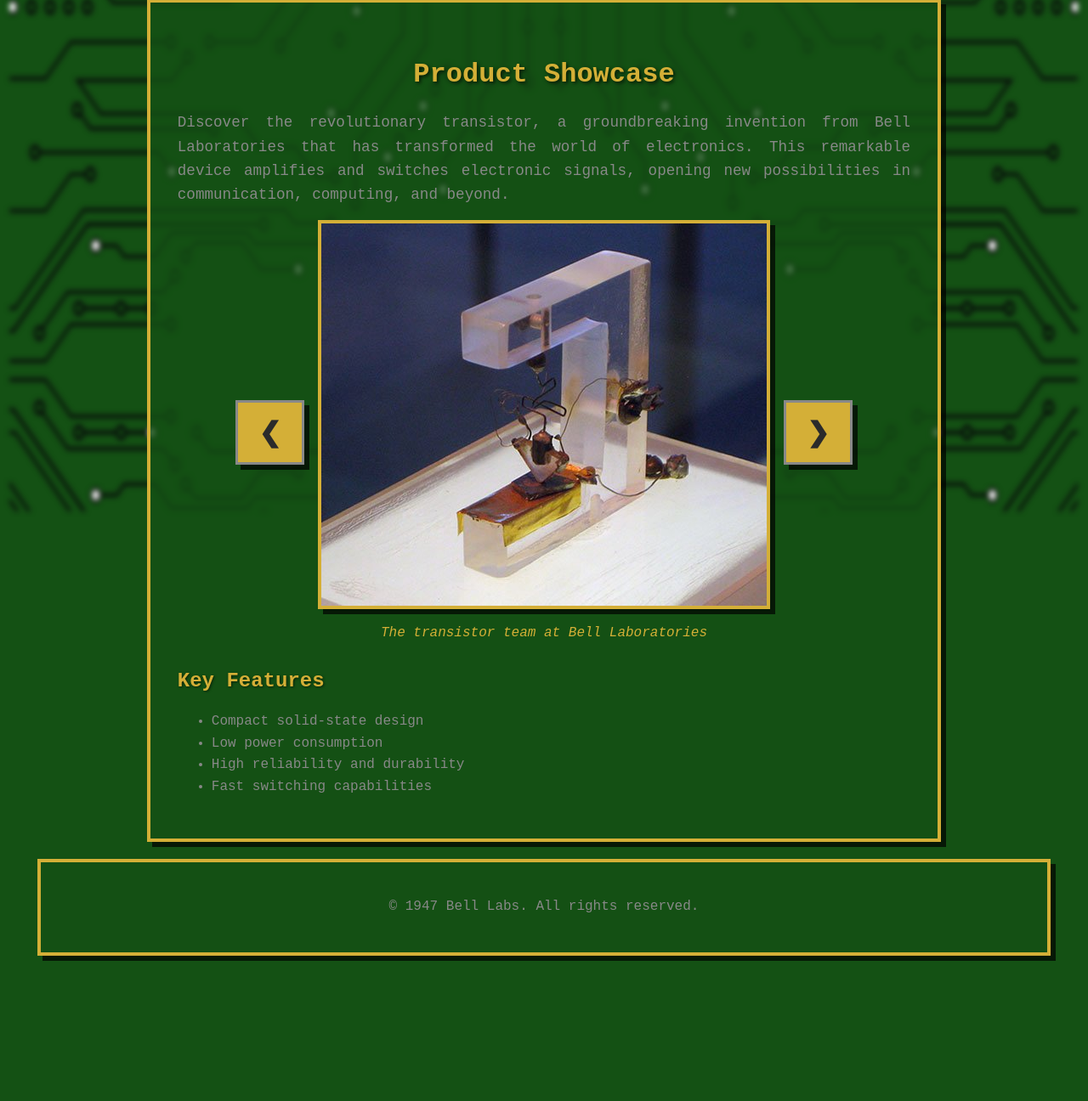
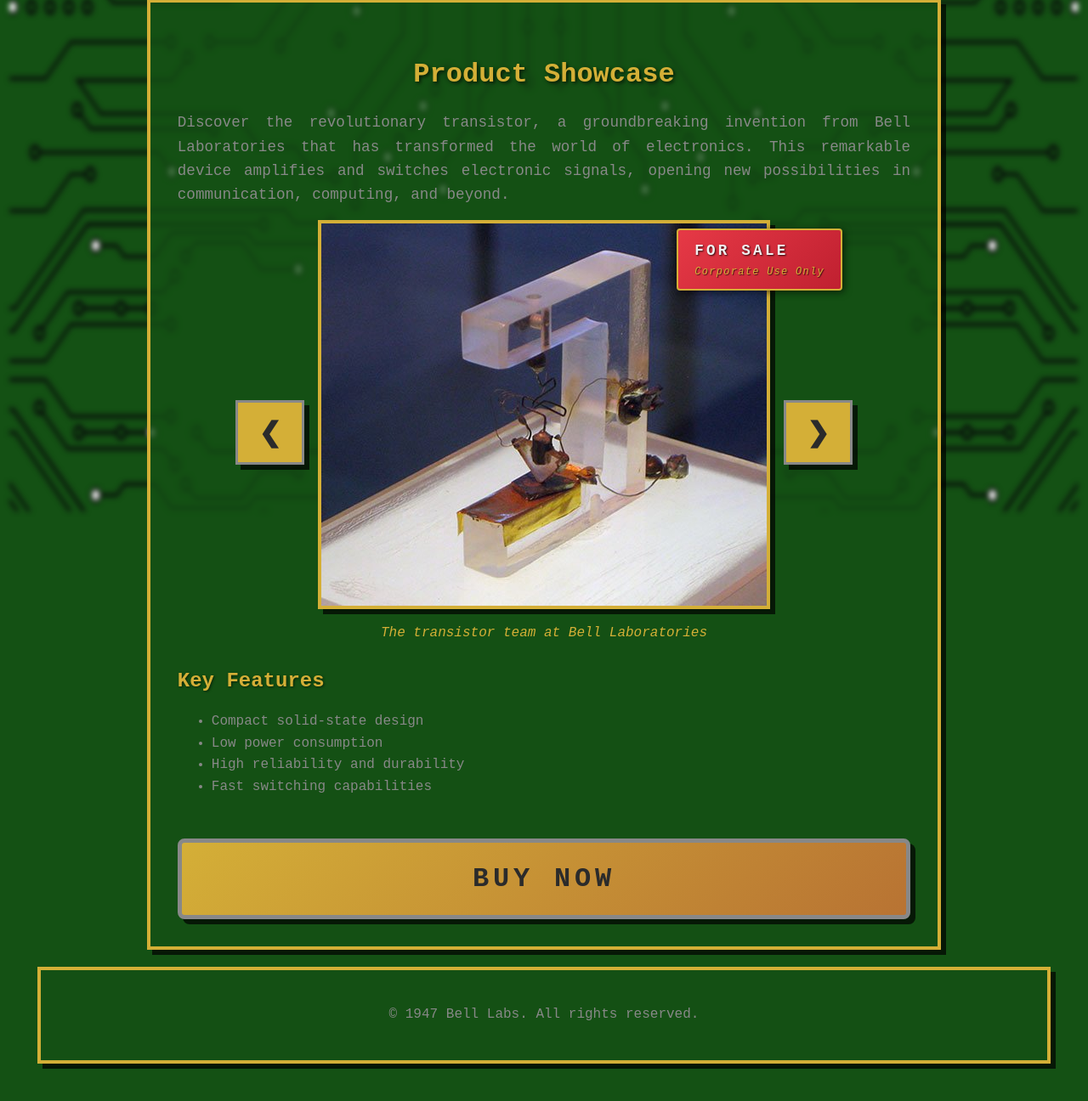
Before and after one commit to Magpie512/Comp1002, a PHP site: page / in a window 1280 px wide. Shown: the part 198-1494 px from the top of the page at 85% size. Before the commit the page ends 1329 px from the top, so only its background shows below. Run offline with PHP 8.4, Linux system fonts and the light colour scheme.

Commit message:
Add files via upload

```diff
--- a/Transistor/index.html
+++ b/Transistor/index.html
@@ -32,14 +32,19 @@
     </header>
 
     <main>
-        <section id="product_showcase" class="content-section">
+        <section id="product_showcase" class="content-section" style="display: block;">
             <h2>Product Showcase</h2>
+
             <div class="showcase-content"></div>
             <p>Discover the revolutionary transistor, a groundbreaking invention from Bell Laboratories that has
                 transformed the world of electronics. This remarkable device amplifies and switches electronic signals,
                 opening new possibilities in communication, computing, and beyond.</p>
             </div>
             <figure class="image-gallery">
+                <div class="for-sale-banner">
+                    <div class="sale-sign">FOR SALE</div>
+                    <div class="sale-subtitle">Corporate Use Only</div>
+                </div>
                 <button class="gallery-btn prev-btn" onclick="changeImage(-1)">❮</button>
                 <div class="gallery-container">
                     <img id="gallery-image" src="img/transistor-physicists-John-Bardeen-American-William-B.jpg"
@@ -58,6 +63,8 @@
                     <li>Fast switching capabilities</li>
                 </ul>
             </div>
+
+            <button class="buy-now-btn">BUY NOW</button>
         </section>
 
         <!-- Similar Products -->
@@ -69,13 +76,19 @@
                 <button class="gallery-btn prev-btn" onclick="changeSimilarProduct(-1)">❮</button>
                 <div class="product-container">
                     <div id="similar-product-display" class="similar-product-display">
-                        <h3 id="product-title">Diodes (Rectifiers)</h3>
-                        <p id="product-description">Semiconductor devices that allow current to flow in one direction, essential for converting AC to DC power and signal processing.</p>
+                        <h3 id="product-title">Electret Microphone</h3>
+                        <p id="product-description">An electret microphone is a type of condenser microphone that uses a
+                            permanently charged material to convert sound waves into electrical signals.</p>
+                        <figure>
+                            <img id="product-image" src="img/Electret_condenser_microphone_capsules.jpg"
+                                alt="An early microphone" class="similar-product-image">
+                            <!-- https://en.wikipedia.org/wiki/Electret_microphone#/media/File:Electret_condenser_microphone_capsules.jpg-->
+                            <figcaption id="product-caption">Internal structure of an electret microphone</figcaption>
+                        </figure>
                         <ul id="product-features">
-                            <li>One-way current flow</li>
-                            <li>Voltage regulation</li>
-                            <li>Signal detection and mixing</li>
-                            <li>Protection against reverse polarity</li>
+                            <li>Compact and Low Cost</li>
+                            <li>Clear Audio Capture</li>
+                            <li>No Need for External Power</li>
                         </ul>
                     </div>
                 </div>
@@ -88,21 +101,141 @@
             <h2>Applications</h2>
             <p>The transistor is widely used in various applications, from radios and televisions to computers and
             mobile devices, revolutionizing the way we communicate and process information.</p>
+
+            <div class="features">
+            <h3>Communication Devices</h3>
+            <ul>
+                <li>Radio receivers and transmitters</li>
+                <li>Telephone switching systems</li>
+                <li>Television broadcasting equipment</li>
+                <li>Signal amplification circuits</li>
+            </ul>
+            </div>
+
+            <div class="features">
+            <h3>Computing Systems</h3>
+            <ul>
+                <li>Digital logic gates and processors</li>
+                <li>Memory storage devices</li>
+                <li>Integrated circuits and microchips</li>
+                <li>High-speed data processing</li>
+            </ul>
+            </div>
+
+            <div class="features">
+            <h3>Consumer Electronics</h3>
+            <ul>
+                <li>Portable radios and audio equipment</li>
+                <li>Hearing aids and medical devices</li>
+                <li>Control systems and automation</li>
+                <li>Power regulation circuits</li>
+            </ul>
+            </div>
+
+            <div class="features">
+            <h3>Industrial Applications</h3>
+            <ul>
+                <li>Motor control systems</li>
+                <li>Sensor signal processing</li>
+                <li>Power conversion and regulation</li>
+                <li>Instrumentation and measurement devices</li>
+            </ul>
+            </div>
         </section>
 
         <!-- Demonstration -->
         <section id="demonstration" class="content-section" style="display:none;">
             <h2>How It Works</h2>
-            <p>The transistor operates by using semiconductor materials to control the flow of electrical current. It
-                consists of three layers: the emitter, base, and collector, which work together to amplify or switch
-                signals.</p>
+            <p>The transistor is a semiconductor device that revolutionized electronics by controlling electrical
+                current flow through three distinct layers of material.</p>
+
+            <figure class="demonstration-image">
+                <img src="img/pickard.gif" alt="NPN Transistor Structure">
+                <!-- https://memorial.bellsystem.com/belllabs_transistor1.html -->
+            </figure>
+
+            <div class="features">
+                <h3>Core Components</h3>
+                <ul>
+                    <li><strong>Emitter:</strong> Provides charge carriers (electrons or holes) to the system</li>
+                    <li><strong>Base:</strong> Controls the flow of carriers between emitter and collector</li>
+                    <li><strong>Collector:</strong> Receives charge carriers and produces the output signal</li>
+                </ul>
+            </div>
+
+            <div class="features">
+                <h3>Operating Principles</h3>
+                <ul>
+                    <li><strong>Amplification:</strong> A small current at the base controls a larger current between
+                        emitter and collector</li>
+                    <li><strong>Switching:</strong> By changing the base voltage, the transistor can rapidly turn
+                        current flow on or off</li>
+                    <li><strong>Semiconductor Action:</strong> Uses materials like silicon or germanium with carefully
+                        controlled impurities</li>
+                </ul>
+            </div>
+
+            <p>This elegant three-layer design allows the transistor to perform two critical functions: amplifying weak
+                signals to make them stronger, and acting as an electronic switch that can be toggled millions of times
+                per second. These capabilities form the foundation of all modern digital electronics.</p>
         </section>
 
         <!-- Reviews -->
         <section id="reviews" class="content-section" style="display:none;">
-            <h2>Reviews</h2>
-            <p>"The invention of the transistor has been a game-changer in the field of electronics. Its impact is
-                immeasurable." - Tech Innovators Magazine</p>
+            <h2>Customer Reviews</h2>
+            <p>See what industry experts and engineers are saying about the transistor:</p>
+
+            <div class="reviews-container" id="reviews-container">
+            <div class="review-card">
+                <div class="review-header">
+                <h4>Tech Innovators Magazine</h4>
+                <div class="rating">★★★★★</div>
+                </div>
+                <p class="review-text">"The invention of the transistor has been a game-changer in the field of electronics. Its impact is immeasurable."</p>
+                <p class="review-date">December 1947</p>
+            </div>
+
+            <div class="review-card">
+                <div class="review-header">
+                <h4>Dr. Robert Electronics</h4>
+                <div class="rating">★★★★★</div>
+                </div>
+                <p class="review-text">"A remarkable achievement in solid-state physics. This device will revolutionize computing and telecommunications."</p>
+                <p class="review-date">January 1948</p>
+            </div>
+
+            <div class="review-card">
+                <div class="review-header">
+                <h4>Engineering Weekly</h4>
+                <div class="rating">★★★★☆</div>
+                </div>
+                <p class="review-text">"Compact, efficient, and reliable. The transistor's low power consumption makes it ideal for portable devices."</p>
+                <p class="review-date">March 1948</p>
+            </div>
+            </div>
+
+            <div class="add-review-section">
+            <h3>Share Your Thoughts</h3>
+            <form id="review-form" onsubmit="addReview(event)">
+                <input type="text" id="reviewer-name" placeholder="Your Name or Organization" required>
+
+                <div class="rating-input">
+                <label>Rating:</label>
+                <select id="rating-select" required>
+                    <option value="">Select Rating</option>
+                    <option value="5">★★★★★ (5 stars)</option>
+                    <option value="4">★★★★☆ (4 stars)</option>
+                    <option value="3">★★★☆☆ (3 stars)</option>
+                    <option value="2">★★☆☆☆ (2 stars)</option>
+                    <option value="1">★☆☆☆☆ (1 star)</option>
+                </select>
+                </div>
+
+                <textarea id="review-text" placeholder="Write your review here..." rows="4" required></textarea>
+
+                <button type="submit" class="submit-review-btn">Submit Review</button>
+            </form>
+            </div>
         </section>
 
         <!-- Contact Information -->
@@ -116,7 +249,25 @@
 
         <!-- Corporate Information -->
         <section id="corporate_info" class="content-section" style="display:none;">
+            <h2>About Bell Labs</h2>
+            <p>Bell Telephone Laboratories, commonly known as Bell Labs, is one of the most prestigious research and
+                development facilities in history. Founded in 1925, it has been the birthplace of numerous
+                groundbreaking innovations that have shaped modern technology.</p>
 
+            <div class="features">
+                <h3>Notable Achievements</h3>
+                <ul>
+                    <li>Invention of the transistor (1947)</li>
+                    <li>Development of information theory</li>
+                    <li>Creation of the Unix operating system</li>
+                    <li>Discovery of cosmic microwave background radiation</li>
+                    <li>Development of the laser and fiber optics</li>
+                </ul>
+            </div>
+
+            <p>Our team of brilliant scientists and engineers has been awarded multiple Nobel Prizes for their
+                contributions to physics and chemistry. Bell Labs continues to be at the forefront of innovation,
+                driving advances in communications, computing, and materials science.</p>
 
         </section>
 
--- a/Transistor/styles/styles.css
+++ b/Transistor/styles/styles.css
@@ -171,6 +171,7 @@ footer {
     gap: 1rem;
     width: 100%;
     margin: 0 auto;
+    position: relative;
 }
 
 .gallery-container {
@@ -178,6 +179,7 @@ footer {
     flex-direction: column;
     align-items: center;
     max-width: 600px;
+    position: relative;
 }
 
 .gallery-btn {
@@ -215,6 +217,68 @@ footer {
     font-style: italic;
     color: var(--TRACE_GOLD);
     text-align: center;
+}
+
+/* For Sale Banner */
+.for-sale-banner {
+    position: absolute;
+    top: 10px;
+    right: 80px;
+    background: linear-gradient(135deg, var(--LED_RED) 0%, #c02030 100%);
+    border: 2px solid var(--TRACE_GOLD);
+    padding: 0.6rem 1.2rem;
+    box-shadow: 2px 2px 8px rgba(0, 0, 0, 0.6);
+    border-radius: 4px;
+    z-index: 10;
+}
+
+.sale-sign {
+    font-size: 1.1rem;
+    font-weight: bold;
+    color: var(--SILKSCREEN_WHITE);
+    text-shadow: 1px 1px 2px rgba(0, 0, 0, 0.8);
+    letter-spacing: 0.2rem;
+    font-family: 'Courier New', Courier, monospace;
+}
+
+.sale-subtitle {
+    font-size: 0.75rem;
+    color: var(--TRACE_GOLD);
+    text-shadow: 1px 1px 1px rgba(0, 0, 0, 0.7);
+    margin-top: 0.15rem;
+    font-style: italic;
+    letter-spacing: 0.08rem;
+}
+
+/* Buy Now Button */
+.buy-now-btn {
+    width: 100%;
+    background: linear-gradient(135deg, var(--TRACE_GOLD) 0%, var(--COPPER_ORANGE) 100%);
+    color: var(--CHIP_BLACK);
+    border: 5px solid var(--CONTACT_SILVER);
+    border-radius: 8px;
+    padding: 1.5rem 3rem;
+    font-size: 2rem;
+    font-weight: bold;
+    font-family: "Courier New", Courier, monospace;
+    cursor: pointer;
+    transition: all 0.3s ease;
+    box-shadow: var(--BOX_SHADOW);
+    letter-spacing: 0.3rem;
+    text-transform: uppercase;
+    margin-top: 2rem;
+}
+
+.buy-now-btn:hover {
+    background: linear-gradient(135deg, var(--COPPER_ORANGE) 0%, var(--TRACE_GOLD) 100%);
+    transform: scale(1.05);
+    box-shadow: 10px 10px 0px rgba(0, 0, 0, 0.9);
+    border-color: var(--TRACE_GOLD);
+}
+
+.buy-now-btn:active {
+    transform: scale(0.98);
+    box-shadow: 4px 4px 0px rgba(0, 0, 0, 0.7);
 }
 
 /* Demo */
@@ -470,3 +534,24 @@ footer {
     transform: scale(0.98);
     box-shadow: 3px 3px 0px rgba(0, 0, 0, 0.7);
 }
+
+/* Scales */
+
+@media (max-width: 900px) {
+    .content-section {
+        width: 90%;
+        padding: 1rem;
+    }
+
+    .demonstration-image {
+        max-width: 100%;
+    }
+
+    .selector-for-products {
+        flex-direction: column;
+    }
+
+    .product-container {
+        max-width: 100%;
+    }
+}
```
Lines whose indentation alone changed are shown as unchanged.
